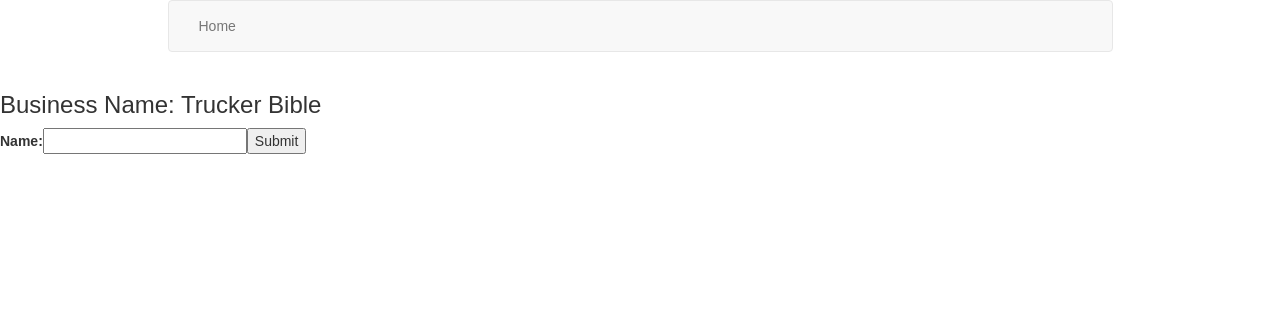
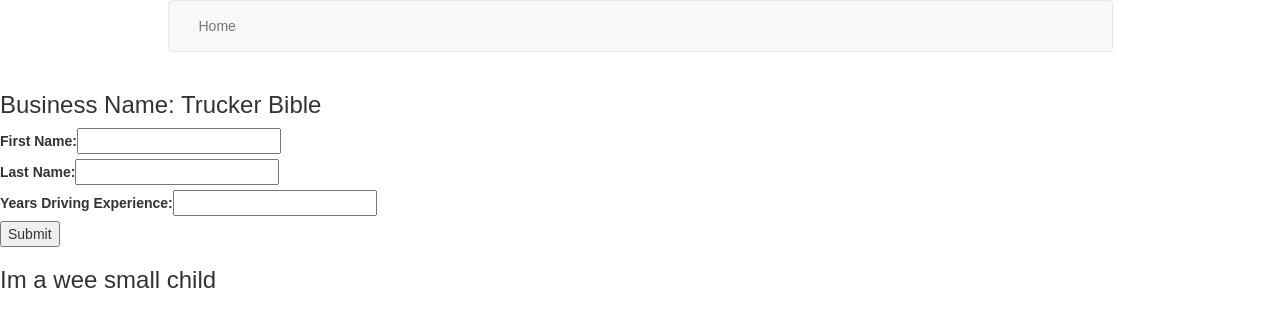
Before and after one commit to vincefio/changeworld1, a React (Create React App) app: page / in a window 1280 px wide. Shown: the top 326 px of the page. Built offline with nearby package versions, Linux system fonts and the light colour scheme.

Commit message:
tmrw we pass props

```diff
--- a/src/App.js
+++ b/src/App.js
@@ -4,6 +4,7 @@
 import Signin from './Components/Usersignin';
 import NameofBusiness from './Components/Projects';
 import Header from './Components/Header';
+import ChildToForm from './Components/ChildToForm';
 
 class App extends Component {
   render() {
@@ -17,7 +18,8 @@
         </div>
        </div>
         <NameofBusiness />
-        <Signin />
+        <Signin name={'Bertha'}/>
+
       </div>
     );
   }
--- /dev/null
+++ b/src/Components/ChildToForm.js
@@ -0,0 +1,13 @@
+import React, { Component } from "react";
+
+class ChildToForm extends Component {
+  render(){
+    return(
+      <div>
+        <h3>Im a wee small child</h3>
+      </div>
+    );
+  }
+}
+
+export default ChildToForm;
--- a/src/Components/Usersignin.js
+++ b/src/Components/Usersignin.js
@@ -1,5 +1,6 @@
 import React, { Component } from 'react';
 
+import ChildToForm from './ChildToForm';
 
 
 class Signin extends Component {
@@ -38,6 +39,11 @@
 
    }
 
+   //this function is to test the onLoad testFunction and prop passing
+   testFunction(){
+     console.log('this is the props ' + this.props.name);
+   }
+
    //not working yet
    function (props){
      return <h1>Hello, {props.name}</h1>
@@ -50,15 +56,23 @@
 
   render() {
     return (
-      <div>
+      <div onLoad= {this.testFunction()}>
         <form onSubmit={this.handleClick}>
           <label>
-            Name:
-            <input type="text" name="name" ref="text" id="name" />
-
-          </label>
+            First Name:
+            <input type="text" name="fname" ref="text" id="name" />
+          </label><br></br>
+          <label>
+            Last Name:
+            <input type="text" name="lname" ref="text" id="lastname" />
+          </label><br></br>
+          <label>
+            Years Driving Experience:
+            <input type="number" name="experience" ref="text" id="yearsexperience" />
+          </label><br></br>
           <input type="submit" value="Submit"  />
         </form>
+        <ChildToForm />
       </div>
     );
   }
```
